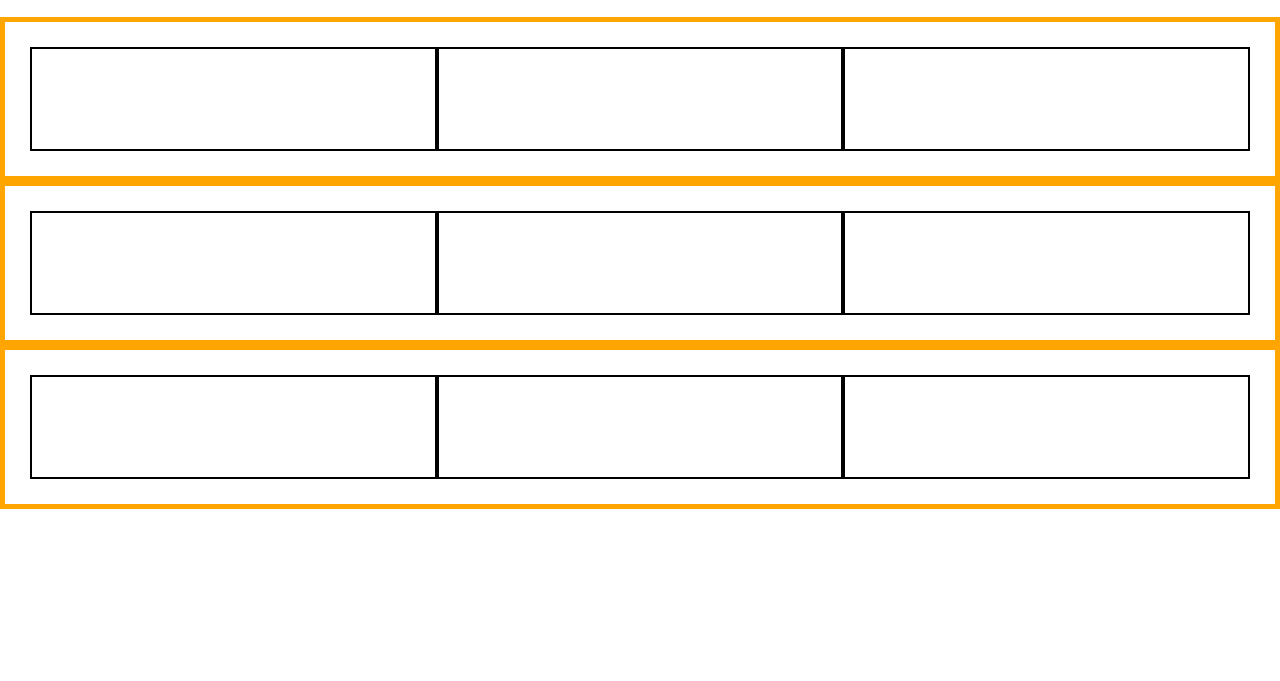
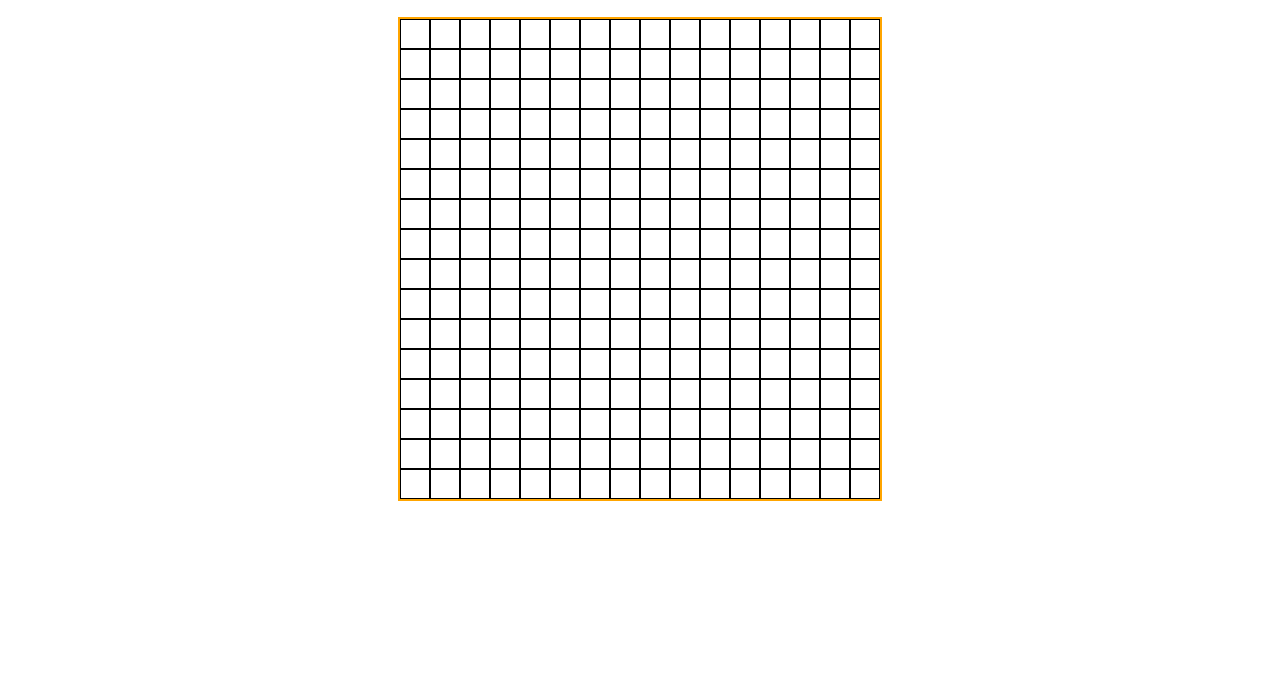
Before and after one commit to dev-AlexSv/Etch-A-Sketch, a plain HTML site: page index.html in a window 1280 px wide. Shown: the part 119-800 px from the top of the page. Drawn offline with nearby package versions, Linux system fonts and the light colour scheme.

Commit message:
Implemented script to render default grid boxes
by devAlex

```diff
--- a/code.js
+++ b/code.js
@@ -1,8 +1,21 @@
-const gridContainer = document.querySelector(".grid-container");
+const body = document.querySelector("body");
+const container = document.querySelector(".grid-container");
+
+container.style["width"] = "480px";
+container.style["height"] = "480px";
+gridDefault();
 
 function gridDefault() {
-    let containerColumn = document.createElement("div");
-    for (let i = 0; i < 16; i++) {
 
+
+    for (let i = 0; i < 256; i++) {
+
+        let gridBox = document.createElement("div");
+        gridBox.className = "grid-box";
+
+        gridBox.style["width"] = "30px";
+        gridBox.style["height"] = "30px";
+
+        container.appendChild(gridBox);
     }
 }
--- a/index.html
+++ b/index.html
@@ -3,8 +3,10 @@
 <head>
     <meta charset="UTF-8">
     <meta name="viewport" content="width=device-width, initial-scale=1.0">
+    <script src="code.js" defer ></script>
+
+
     <link rel="stylesheet" href="styles.css">
-    <script src="code.js" defer></script>
     <title>Etch A Sketch</title>
 </head>
 <body>
@@ -12,37 +14,6 @@
     <h2>By devAlex</h2>
 
     <div class="grid-container">
-        <div class="grid-box">
-
-        </div>
-        <div class="grid-box">
-
-        </div>
-        <div class="grid-box">
-
-        </div>
-    </div>
-    <div class="grid-container">
-        <div class="grid-box">
-
-        </div>
-        <div class="grid-box">
-
-        </div>
-        <div class="grid-box">
-
-        </div>
-    </div>
-    <div class="grid-container">
-        <div class="grid-box">
-
-        </div>
-        <div class="grid-box">
-
-        </div>
-        <div class="grid-box">
-
-        </div>
     </div>
 </body>
 </html>
--- a/styles.css
+++ b/styles.css
@@ -25,6 +25,7 @@ body {
     display: flex;
     flex-direction: column;
     font-family: "Open Sans", sans-serif;
+    align-items: center;
 }
 
 /* '
@@ -32,13 +33,17 @@ body {
  */
 
 .grid-container {
-    border: 5px solid orange;
+    border: 2px solid orange;
+    justify-content: center;
     display: flex;
-    padding: 25px;
+    justify-content: flex-start;
+    flex-wrap: wrap;
+    align-content: flex-start;
+
 }
 
 .grid-box {
-    padding: 50px;
-    border: 2px solid black;
-    flex: 1;
+    flex-basis: auto;
+    box-sizing: border-box;
+    border: 1px solid black;
 }
```
